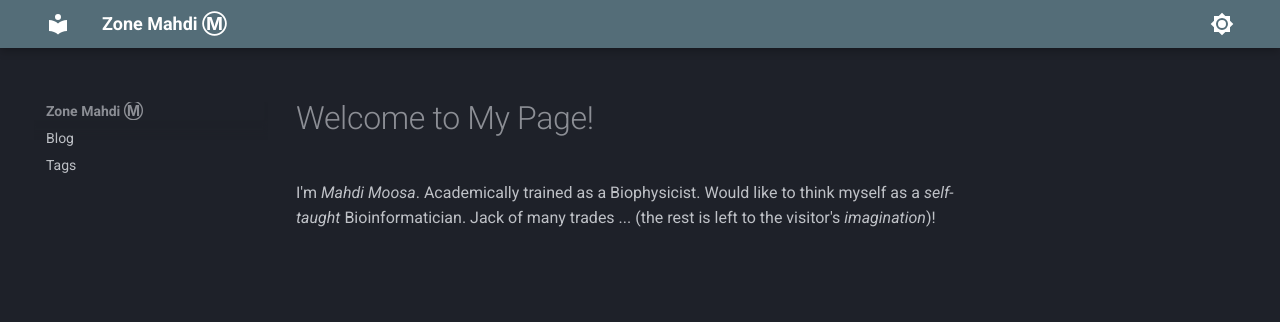
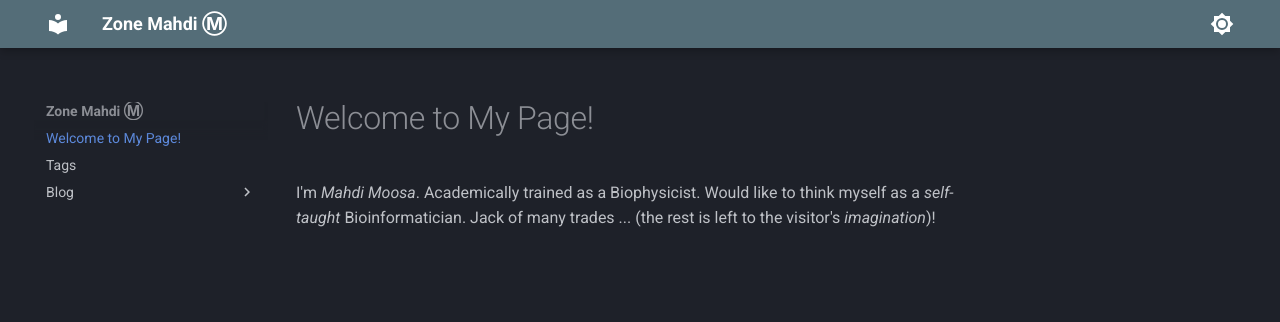
Before and after one commit to Mahdi-Moosa/mahdi_zone, an MkDocs documentation site: the page built from docs/index.md, in a window 1280 px wide. Shown: the top 322 px of the page. Built offline with MkDocs 1.6.1 and Material for MkDocs 9.7.7, drawn with Linux system fonts in a browser that asks for light colours; some of the changed lines change nothing that is shown.

Commit message:
remove nav from yaml

```diff
--- a/mkdocs.yml
+++ b/mkdocs.yml
@@ -18,9 +18,6 @@ theme:
         icon: material/brightness-4
         name: Switch to night mode
 
-
-
-
 plugins:
   - blog:
       post_date_format: full
@@ -31,12 +28,6 @@ plugins:
           case: lower
   - tags:
       tags_file: tags.md
-
-nav:
-  - Blog: docs/index.md
-  - Tags: docs/tags.md
-
-
 
 extra:
   social:
```
